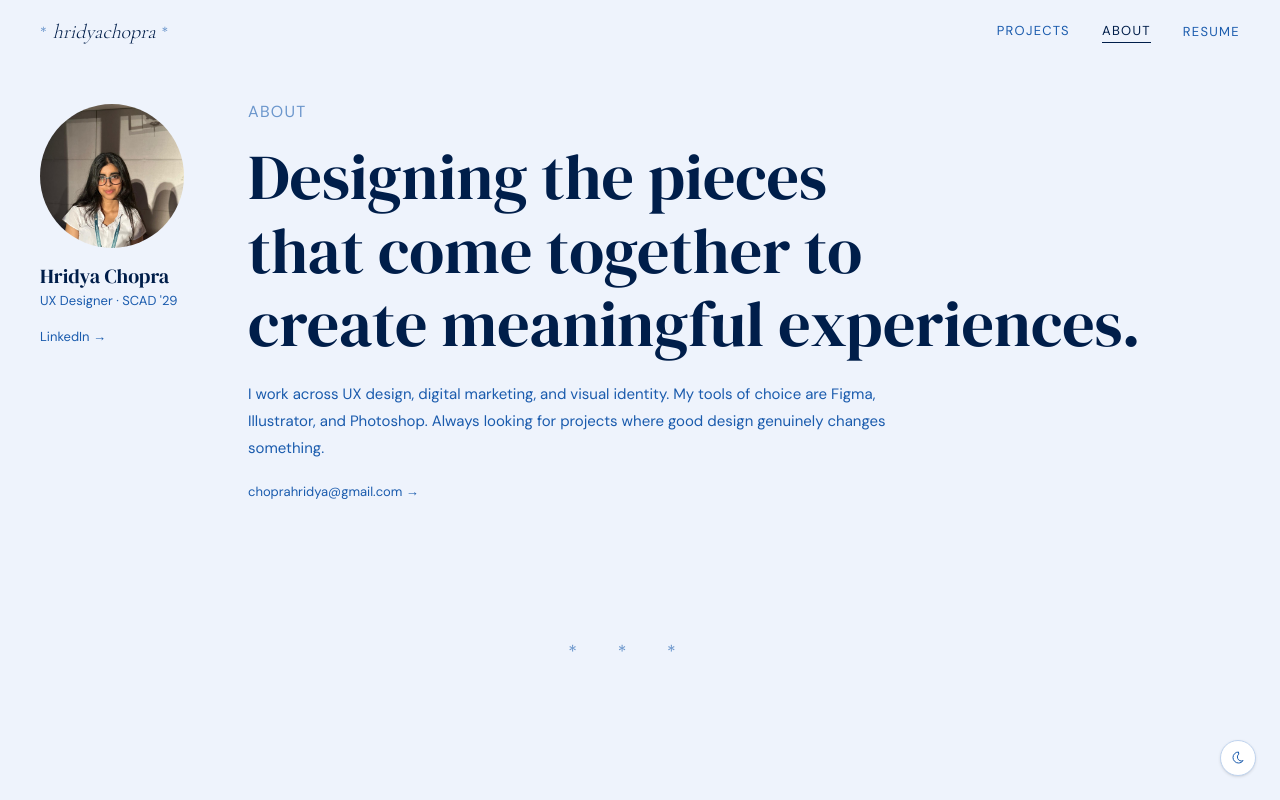
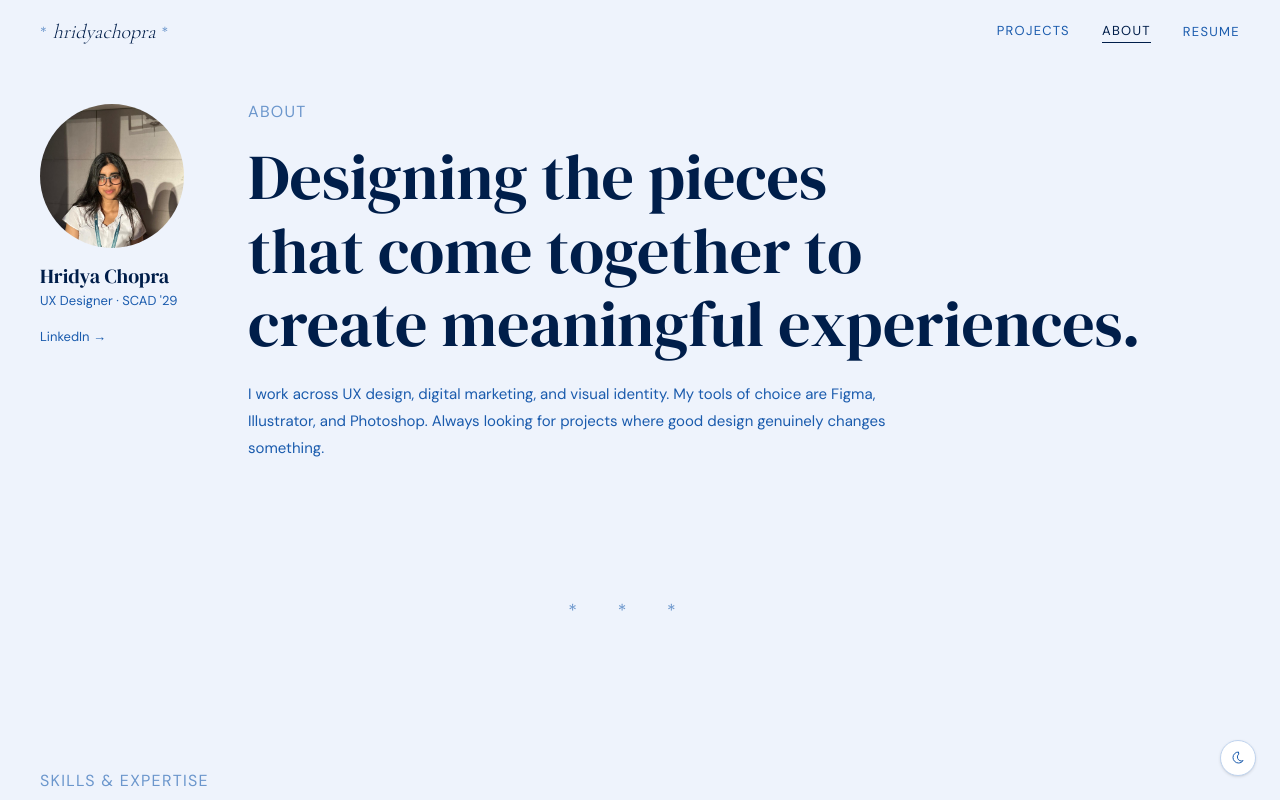
Before and after one commit to choprahridya/hridyachopra, a Next.js app: page /about in a window 1280 px wide. Shown: the top 800 px of the page. Built offline with nearby package versions, Linux system fonts and the light colour scheme.

Commit message:
Remove email from about page hero

```diff
--- a/app/about/page.tsx
+++ b/app/about/page.tsx
@@ -77,12 +77,6 @@ export default function AboutPage() {
                 are Figma, Illustrator, and Photoshop. Always looking for projects where good
                 design genuinely changes something.
               </p>
-              <a
-                href="mailto:choprahridya@gmail.com"
-                className="text-[13px] text-text-secondary hover:text-text-primary transition-colors border-b border-transparent hover:border-text-secondary pb-px w-fit"
-              >
-                choprahridya@gmail.com →
-              </a>
             </div>
           </RevealText>
 
```
